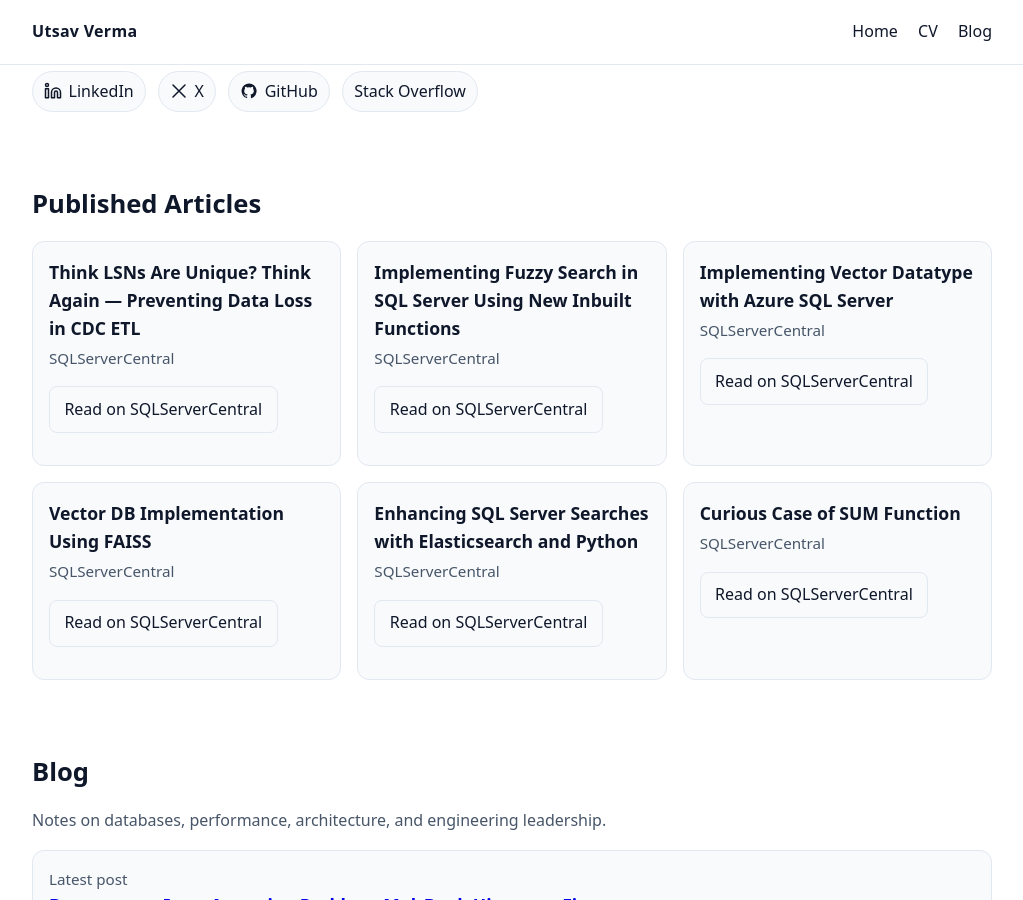
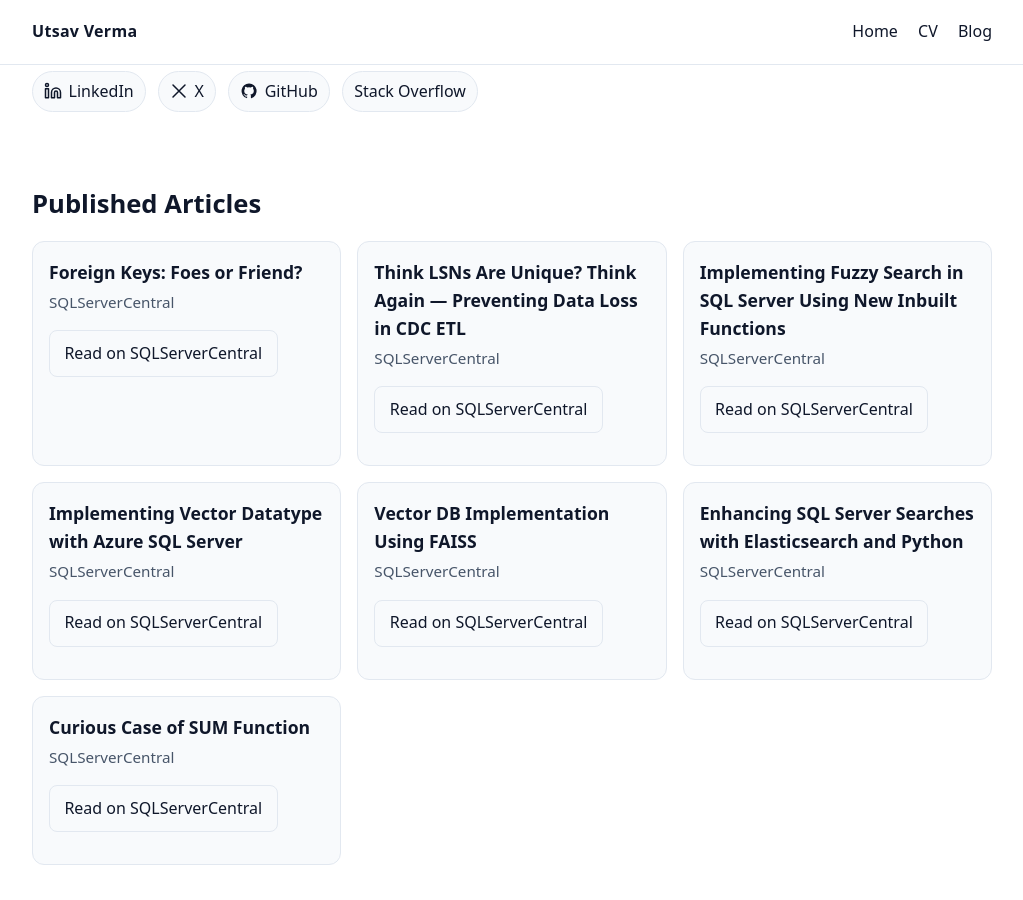
Before and after one commit to Utsavv/utsavv.github.io, a Jekyll site: the page built from index.html, in a window 1280 px wide and 900 px high, scrolled down 647 px. Shown: the whole window, without its empty margins (128-1151 px from the left). Built offline with Jekyll 4.4.1, drawn with Linux system fonts in a browser that asks for light colours.

Commit message:
https://www.sqlservercentral.com/articles/foreign-keys-foes-or-friend

```diff
--- a/_data/articles.yml
+++ b/_data/articles.yml
@@ -1,4 +1,8 @@
 # Articles data: extend easily by adding new items
+- title: "Foreign Keys: Foes or Friend?"
+  platform: "SQLServerCentral"
+  url: "https://www.sqlservercentral.com/articles/foreign-keys-foes-or-friend"
+
 - title: "Think LSNs Are Unique? Think Again — Preventing Data Loss in CDC ETL"
   platform: "SQLServerCentral"
   url: "https://www.sqlservercentral.com/articles/think-lsns-are-unique-think-again-preventing-data-loss-in-cdc-etl"
```
